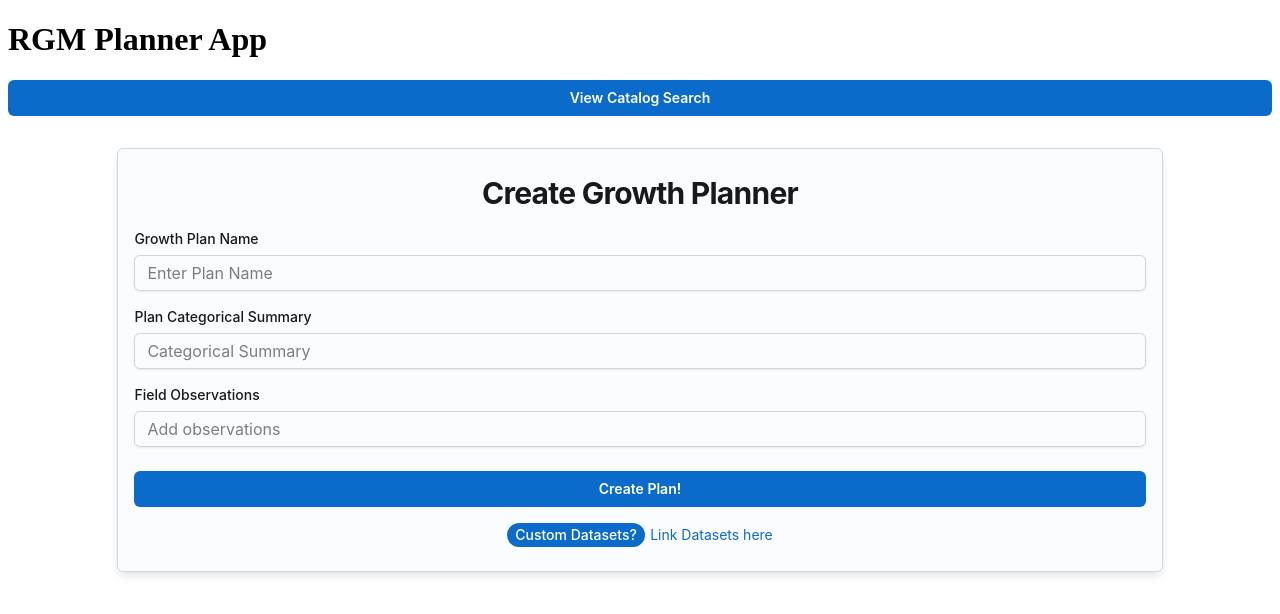
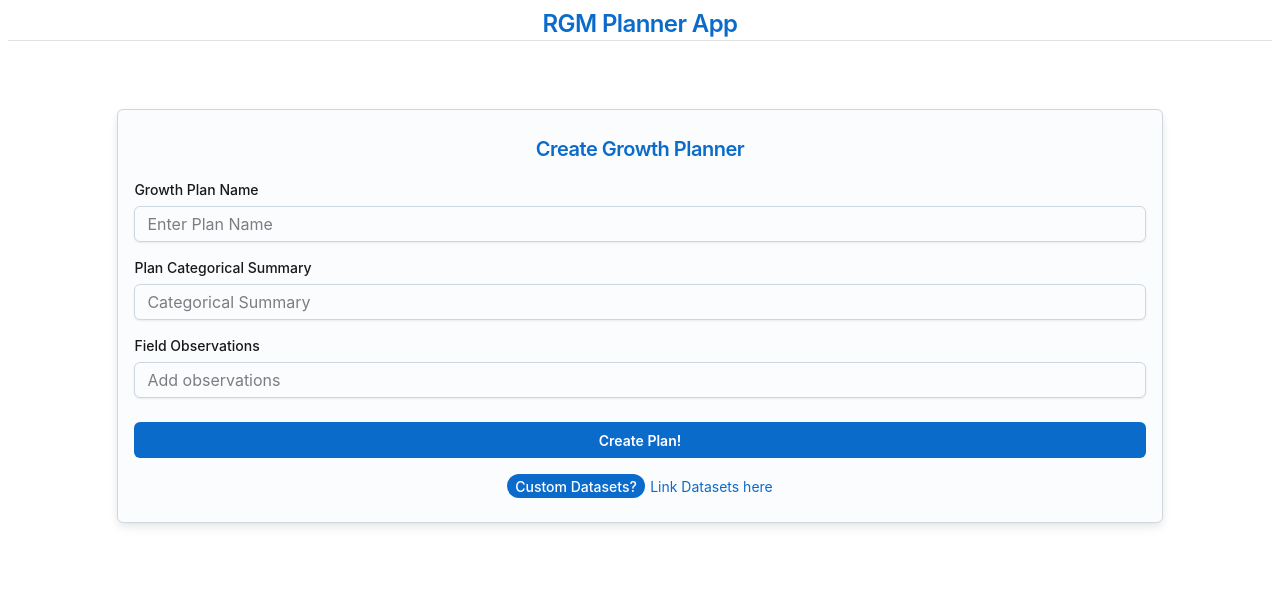
Before and after one commit to chandanch/joyui-demoer, a React (Create React App) app: page / in a window 1280 px wide. Shown: the top 614 px of the page. Built offline with nearby package versions, Linux system fonts and the light colour scheme; no server answers.

Commit message:
refactor: enhance App layout with Typography and Divider components

```diff
--- a/src/App.js
+++ b/src/App.js
@@ -1,16 +1,25 @@
 import React from 'react';
 import { CssVarsProvider } from '@mui/joy/styles';
+import Typography from '@mui/joy/Typography';
 
-import ActionButton from './components/ActionButton';
 import ManageGrowthPlanner from './components/ManageGrowthPlanner';
-import PdfViewer from './components/PdfViewer';
+import { Divider } from '@mui/joy';
+// import PdfViewer from './components/PdfViewer';
 
 function App() {
-	console.log(process.env.REACT_APP_DOC_URL);
 	return (
 		<CssVarsProvider>
-			<h1> RGM Planner App</h1>
-			<ActionButton />
+			<Typography
+				level="h3"
+				sx={{ textAlign: 'center' }}
+				component={'h3'}
+				color="primary"
+			>
+				RGM Planner App
+			</Typography>
+			<Divider orientation="horizontal" />
+			<br />
+
 			<br />
 
 			<ManageGrowthPlanner />
--- a/src/components/ManageGrowthPlanner.jsx
+++ b/src/components/ManageGrowthPlanner.jsx
@@ -27,9 +27,10 @@ function ManageGrowthPlanner() {
 		>
 			<div>
 				<Typography
-					level="h2"
+					level="h4"
 					sx={{ textAlign: 'center' }}
-					component={'h2'}
+					component={'h4'}
+					color="primary"
 				>
 					Create Growth Planner
 				</Typography>
```
